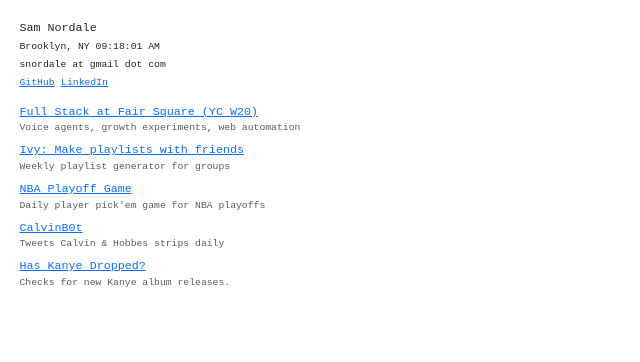
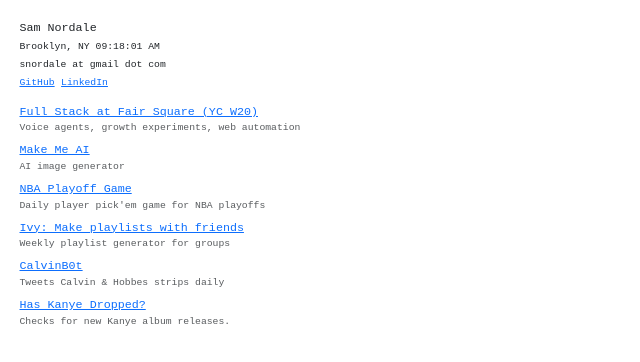
Before and after one commit to snordale/snordale.github.io, a plain HTML site: page index.html in a window 1280 px wide. Shown: the whole page, without its empty margins (0-640 px from the left). Drawn offline with nearby package versions, Linux system fonts and the light colour scheme.

Commit message:
Add makemeai

```diff
--- a/index.html
+++ b/index.html
@@ -49,16 +49,22 @@
     <div class="text-muted extra-small-text">Voice agents, growth experiments, web automation</div>
   </div>
   <div>
-    <a class="cursor-pointer" href="https://theivyplatform.com" target="_blank">
-      Ivy: Make playlists with friends
+    <a class="cursor-pointer" href="https://makemeai.app" target="_blank">
+      Make Me AI
     </a>
-    <div class="text-muted extra-small-text">Weekly playlist generator for groups</div>
+    <div class="text-muted extra-small-text">AI image generator</div>
   </div>
   <div>
     <a class="cursor-pointer" href="https://nbaplayoffgame.com" target="_blank">
       NBA Playoff Game
     </a>
     <div class="text-muted extra-small-text">Daily player pick'em game for NBA playoffs</div>
+  </div>
+  <div>
+    <a class="cursor-pointer" href="https://theivyplatform.com" target="_blank">
+      Ivy: Make playlists with friends
+    </a>
+    <div class="text-muted extra-small-text">Weekly playlist generator for groups</div>
   </div>
   <div>
     <a class="cursor-pointer" href="https://x.com/CalvinB0t" target="_blank">
```
